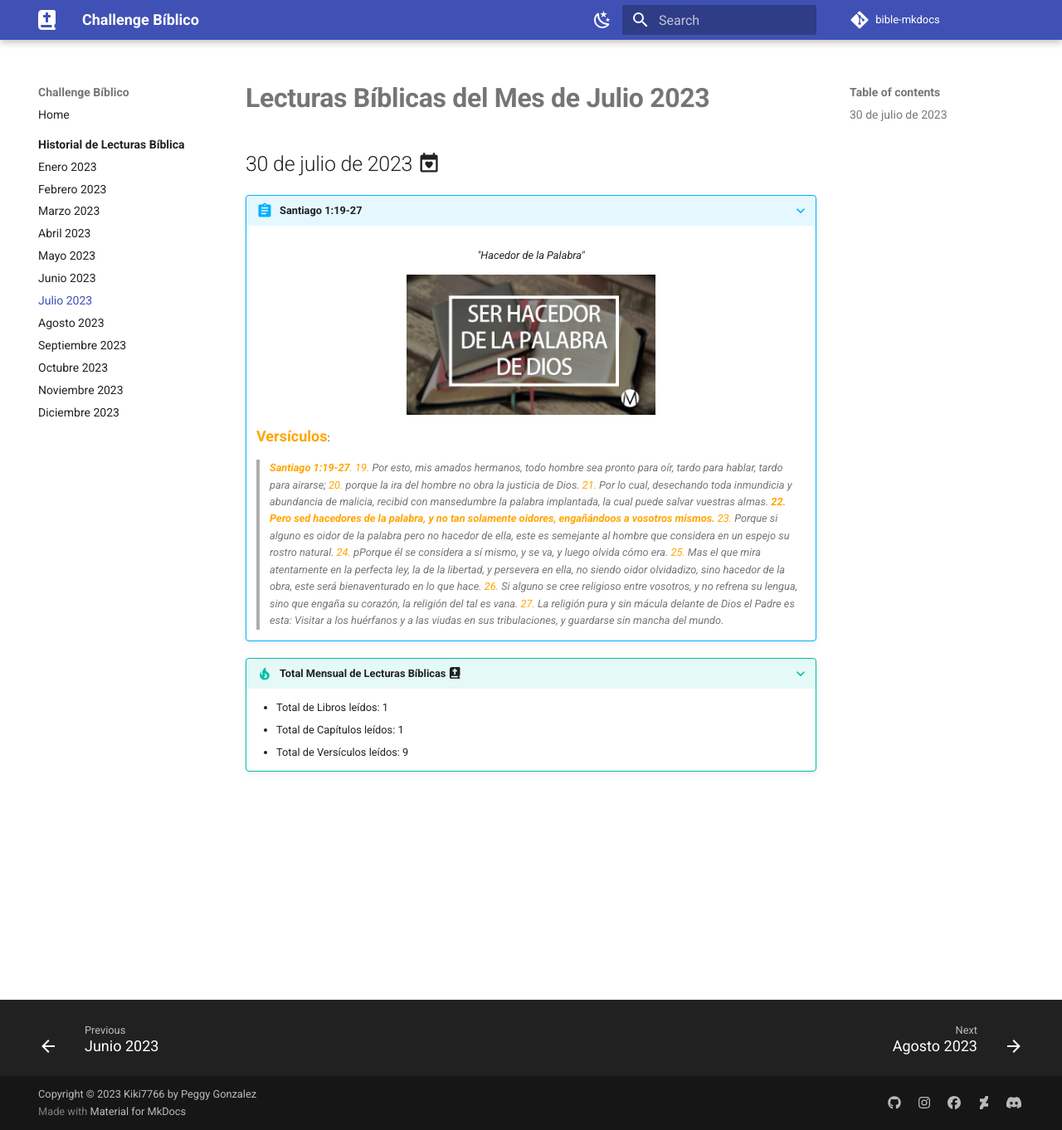
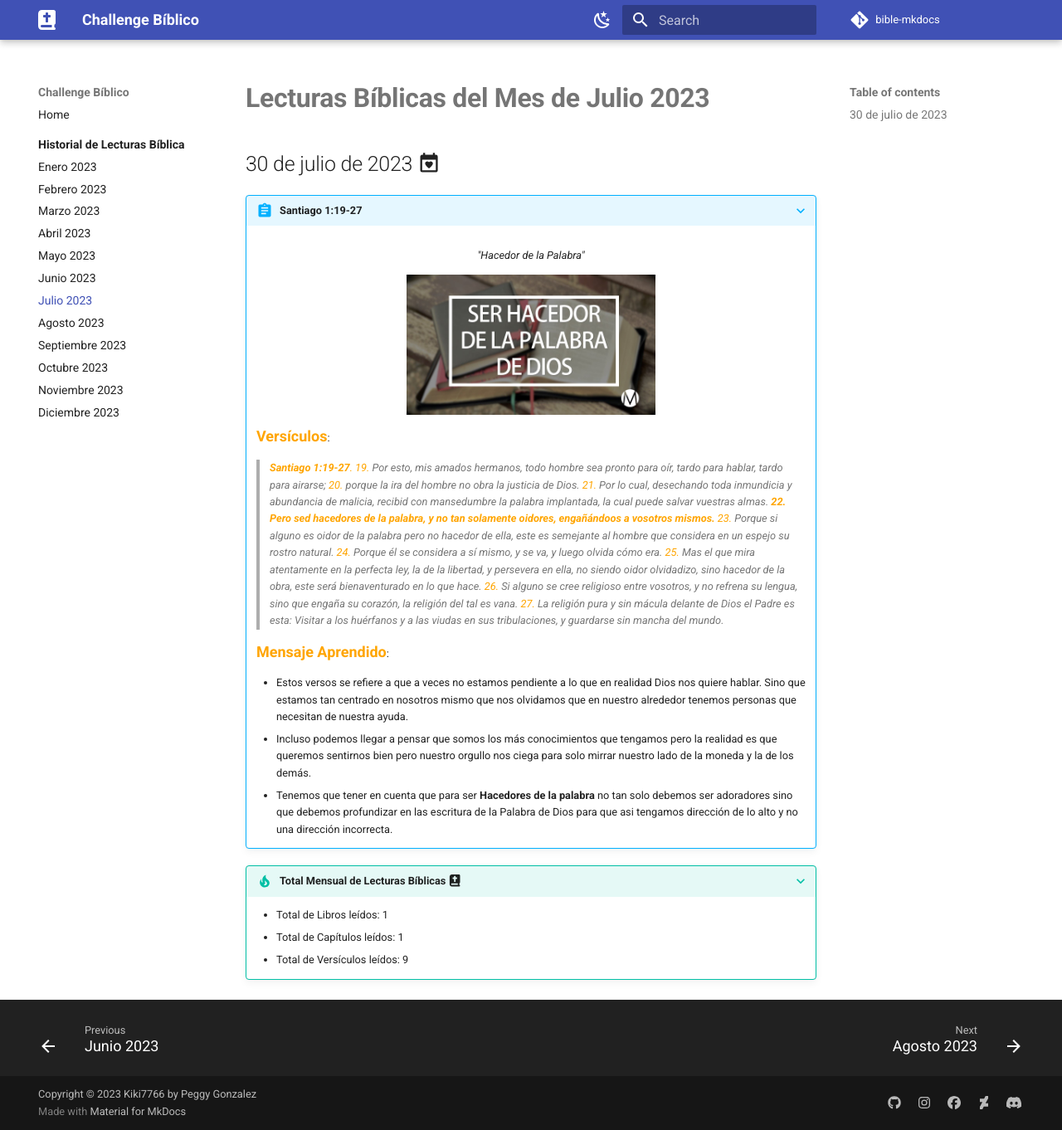
Before and after one commit to kiki7766/bible-mkdocs, an MkDocs documentation site: the page built from docs/m/julio.md, in a window 1280 px wide and 1362 px high. Shown: the whole window at 83% size. Built offline with MkDocs 1.6.1 and Material for MkDocs 9.7.7, drawn with Linux system fonts in a browser that asks for light colours; some web fonts are replaced; a script that is not in the unit is left out; comment, search, counter and statistics services are not loaded.

Commit message:
adding july lesson learn

```diff
--- a/docs/m/julio.md
+++ b/docs/m/julio.md
@@ -8,7 +8,14 @@
     ![Hacedor de la palabra](../assets/hacedor.jpg){width=300} </figure>
     <font size=4, color=orange>**Versículos**</font>:
 
-    > _<font color=orange> **Santiago 1:19-27**. 19.</font> Por esto, mis amados hermanos, todo hombre sea pronto para oír, tardo para hablar, tardo para airarse; <font color=orange> 20.</font> porque la ira del hombre no obra la justicia de Dios.<font color=orange> 21.</font> Por lo cual, desechando toda inmundicia y abundancia de malicia, recibid con mansedumbre la palabra implantada, la cual puede salvar vuestras almas. <font color=orange> **22. Pero sed hacedores de la palabra, y no tan solamente oidores, engañándoos a vosotros mismos.**</font> <font color=orange> 23.</font> Porque si alguno es oidor de la palabra pero no hacedor de ella, este es semejante al hombre que considera en un espejo su rostro natural.  <font color=orange> 24.</font> pPorque él se considera a sí mismo, y se va, y luego olvida cómo era. <font color=orange> 25.</font> Mas el que mira atentamente en la perfecta ley, la de la libertad, y persevera en ella, no siendo oidor olvidadizo, sino hacedor de la obra, este será bienaventurado en lo que hace. <font color=orange> 26.</font> Si alguno se cree religioso entre vosotros, y no refrena su lengua, sino que engaña su corazón, la religión del tal es vana. <font color=orange> 27.</font> La religión pura y sin mácula delante de Dios el Padre es esta: Visitar a los huérfanos y a las viudas en sus tribulaciones, y guardarse sin mancha del mundo._
+    > _<font color=orange> **Santiago 1:19-27**. 19.</font> Por esto, mis amados hermanos, todo hombre sea pronto para oír, tardo para hablar, tardo para airarse; <font color=orange> 20.</font> porque la ira del hombre no obra la justicia de Dios.<font color=orange> 21.</font> Por lo cual, desechando toda inmundicia y abundancia de malicia, recibid con mansedumbre la palabra implantada, la cual puede salvar vuestras almas. <font color=orange> **22. Pero sed hacedores de la palabra, y no tan solamente oidores, engañándoos a vosotros mismos.**</font> <font color=orange> 23.</font> Porque si alguno es oidor de la palabra pero no hacedor de ella, este es semejante al hombre que considera en un espejo su rostro natural.  <font color=orange> 24.</font> Porque él se considera a sí mismo, y se va, y luego olvida cómo era. <font color=orange> 25.</font> Mas el que mira atentamente en la perfecta ley, la de la libertad, y persevera en ella, no siendo oidor olvidadizo, sino hacedor de la obra, este será bienaventurado en lo que hace. <font color=orange> 26.</font> Si alguno se cree religioso entre vosotros, y no refrena su lengua, sino que engaña su corazón, la religión del tal es vana. <font color=orange> 27.</font> La religión pura y sin mácula delante de Dios el Padre es esta: Visitar a los huérfanos y a las viudas en sus tribulaciones, y guardarse sin mancha del mundo._
+
+    <font size=4, color=orange>**Mensaje Aprendido**</font>:
+
+    - Estos versos se refiere a que a veces no estamos pendiente a lo que en realidad Dios nos quiere hablar. Sino que estamos tan centrado en nosotros mismo que nos olvidamos que en nuestro alrededor tenemos personas que necesitan de nuestra ayuda.
+    - Incluso podemos llegar a pensar que somos los más conocimientos que tengamos pero la realidad es que queremos sentirnos bien pero nuestro orgullo nos ciega para solo mirrar nuestro lado de la moneda y la de los demás.
+    - Tenemos que tener en cuenta que para ser **Hacedores de la palabra** no tan solo debemos ser adoradores sino que debemos profundizar en las escritura de la Palabra de Dios para que asi tengamos dirección de lo alto y no una dirección incorrecta.
+
 
 ???+ tip "Total Mensual de Lecturas Bíblicas :fontawesome-solid-book-bible:"
     - Total de Libros leídos: 1
```
